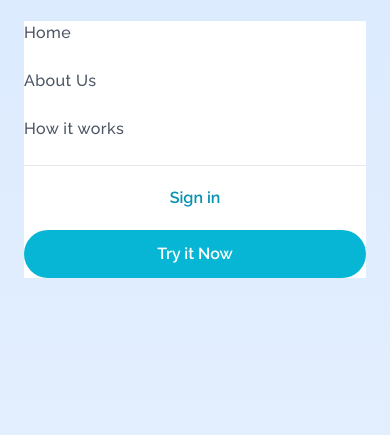
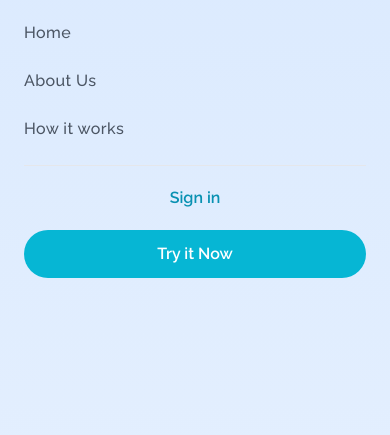
Before and after one commit to Yuvaan16/mixeo, a plain HTML site: page how.html in a window 390 px wide. Both pictures are taken after a click on the button "hamburger". Shown: the part 97-532 px from the top of the page. Drawn offline with nearby package versions, Linux system fonts and the light colour scheme.

Commit message:
changes_x

```diff
--- a/how.html
+++ b/how.html
@@ -21,7 +21,7 @@
                   <div aria-hidden="true" id="line" class="inset-0 w-6 h-0.5 mt-2 m-auto rounded bg-gray-500 transtion duration-300"></div>
                   <div aria-hidden="true" id="line2" class="inset-0 w-6 h-0.5 mt-2 m-auto rounded bg-gray-500 transtion duration-300"></div>
                   </button></div>
-              <div id="menu" class="w-full md:flex md:items-center md:w-auto bg-white md:space-y-0 md:p-0 md:flex-nowrap md:bg-transparent hidden">
+              <div id="menu" class="w-full md:flex md:items-center md:w-auto  md:space-y-0 md:p-0 md:flex-nowrap md:bg-transparent hidden">
                 <div class="block w-full lg:items-center lg:flex ">
                   <ul class="space-y-6 pb-6 tracking-wide font-medium text-gray-600 lg:pb-0 lg:pr-6 lg:items-center lg:flex lg:space-y-0">
                     <li><a href="index.html" class="block md:px-3"><span>Home</span></a></li>
```
